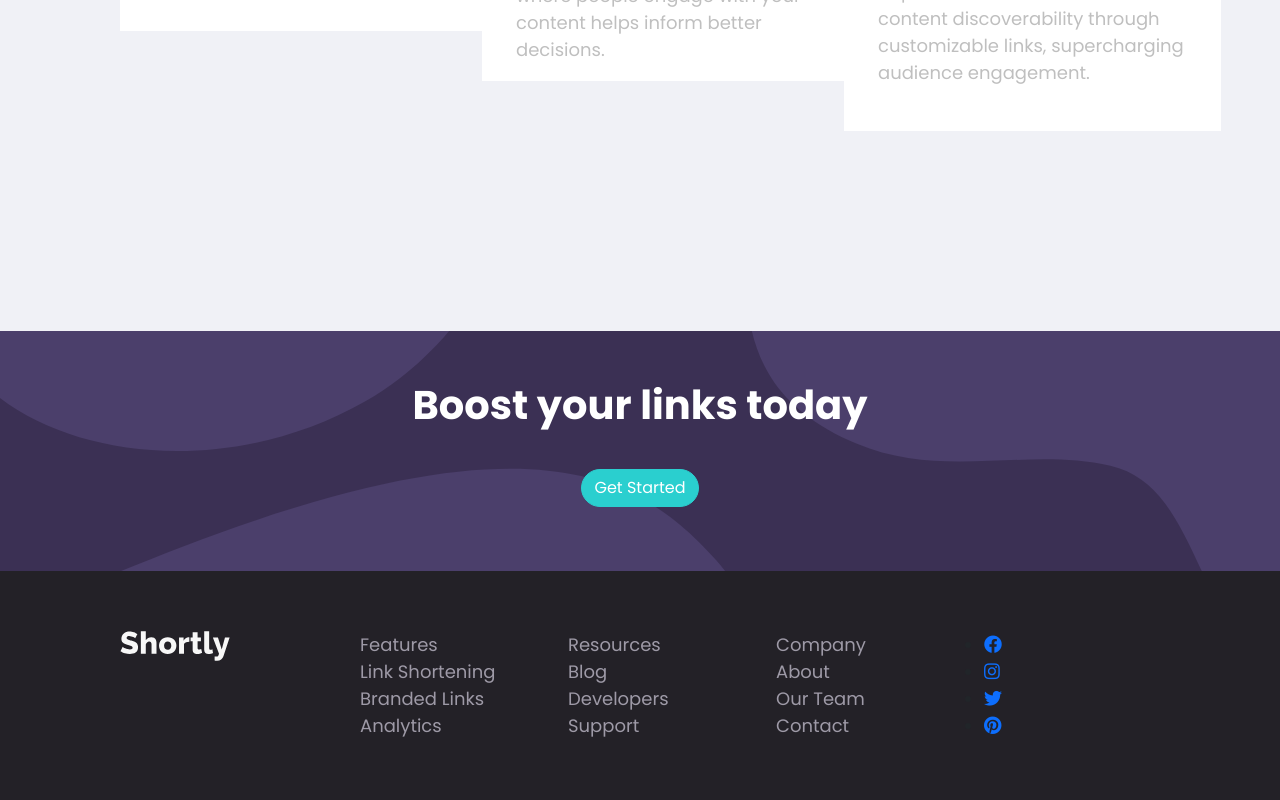
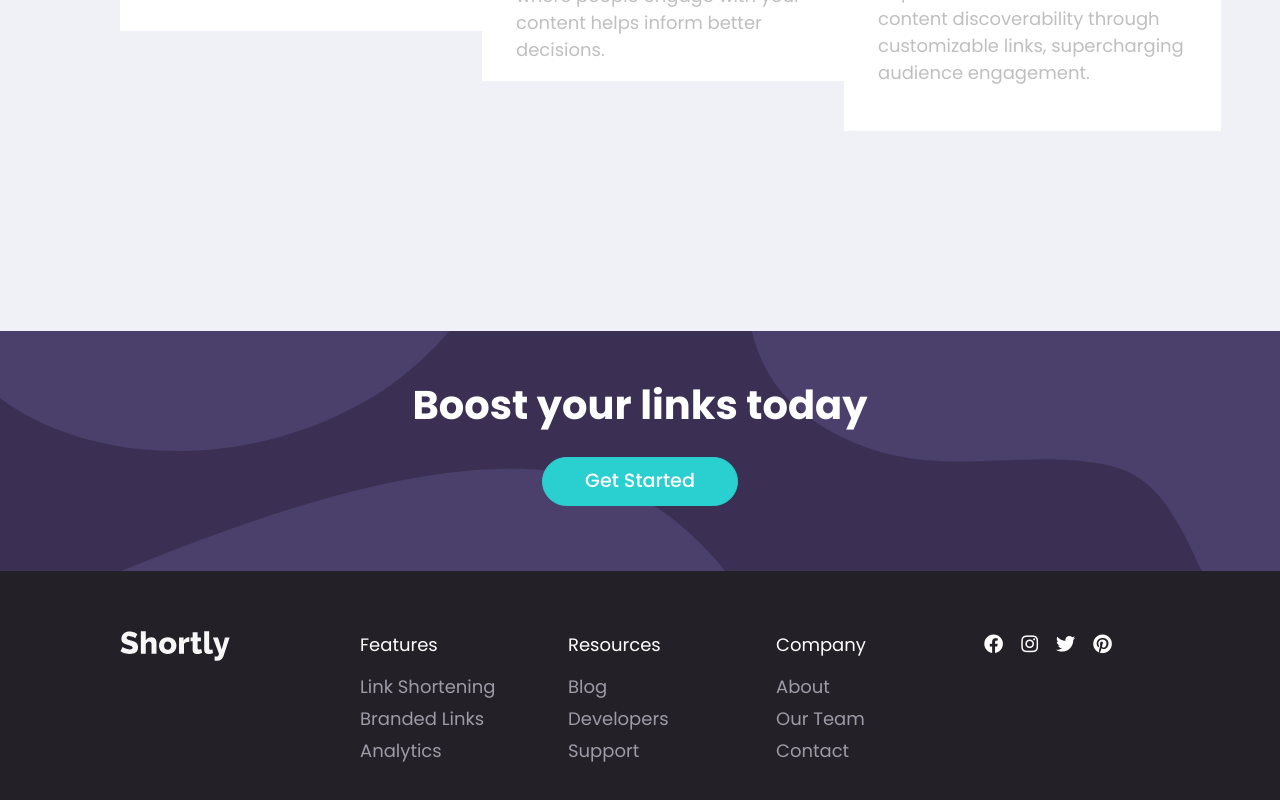
Before and after one commit to MrBeamer/shortly, a React (Create React App) app: page / in a window 1280 px wide. Shown: the part 1400-2200 px from the top of the page. Built offline with nearby package versions, Linux system fonts and the light colour scheme.

Commit message:
added styling to footer

```diff
--- a/src/components/Banner.jsx
+++ b/src/components/Banner.jsx
@@ -10,7 +10,7 @@ export default function Banner() {
           Build your brand’s recognition and get detailed insights on how your
           links are performing.
         </p>
-        <Button> Get Started</Button>
+        <Button className="btn--big"> Get Started</Button>
       </div>
       <img
         src="/images/illustration-working.svg"
--- a/src/components/CallToAction.jsx
+++ b/src/components/CallToAction.jsx
@@ -5,7 +5,7 @@ export default function CallToAction() {
   return (
     <div className="cta__banner">
       <h2 className="cta__title">Boost your links today</h2>
-      <Button>Get Started</Button>
+      <Button className="btn--big">Get Started</Button>
     </div>
   );
 }
--- a/src/components/Footer.jsx
+++ b/src/components/Footer.jsx
@@ -30,7 +30,7 @@ export default function Footer() {
             aria-label="Link to Facebook-Account"
             rel="noopener noreferrer"
           >
-            <i class="fa-facebook fab footer-social-link"></i>
+            <i class="fa-facebook fab footer__link--social"></i>
           </a>
         </li>
         <li>
@@ -40,7 +40,7 @@ export default function Footer() {
             aria-label="Link to Instagram-Account"
             rel="noopener noreferrer"
           >
-            <i class="fa-instagram fab footer-social-link"></i>
+            <i class="fa-instagram fab footer__link--social"></i>
           </a>
         </li>
         <li>
@@ -50,7 +50,7 @@ export default function Footer() {
             aria-label="Link to Twitter-Account"
             rel="noopener noreferrer"
           >
-            <i class="fa-twitter fab footer-social-link"></i>
+            <i class="fa-twitter fab footer__link--social"></i>
           </a>
         </li>
         <li>
@@ -60,7 +60,7 @@ export default function Footer() {
             aria-label="Link to Pinterest-Account"
             rel="noopener noreferrer"
           >
-            <i class="fa-pinterest fab footer-social-link"></i>
+            <i class="fa-pinterest fab footer__link--social"></i>
           </a>
         </li>
       </ul>
--- a/src/style.css
+++ b/src/style.css
@@ -33,6 +33,13 @@ body {
   text-align: center;
 }
 
+.btn--big {
+  border-radius: 25px;
+  padding: 9px 42px;
+  font-weight: 500;
+  font-size: 1.2rem;
+}
+
 .btn-primary {
   background-color: var(--primary);
   border-color: var(--primary);
@@ -43,11 +50,33 @@ body {
   background-color: var(--primary);
   border-color: var(--primary);
   filter: brightness(110%);
+  transform: scale(1.1);
+  transition: all 0.2s;
 }
 
 .btn-primary:active {
   filter: brightness(110%);
 }
+
+/* testing */
+.btn-primary:visited {
+  background-color: red !important;
+}
+
+.btn-primary:active {
+  background-color: red !important;
+  transform: scale(1);
+  transition: all 0.2s;
+}
+
+.btn-primary:focus {
+  background-color: var(--primary);
+  border-color: var(--primary);
+  outline: none !important;
+  box-shadow: none !important;
+}
+
+/* testing after clicked it stays in focus, until you click somewhere else use it on input and copy button or maybe toggle */
 
 .btn-primary:focus {
   outline: none !important;
@@ -104,6 +133,7 @@ body {
 .header__text {
   color: var(--grey);
   width: 84%;
+  margin-bottom: 30px;
 }
 
 /* CreateShortenLink-Section */
@@ -295,7 +325,7 @@ body {
   color: var(--white);
   font-weight: 700;
   padding-top: 50px;
-  margin-bottom: 40px;
+  margin-bottom: 28px;
 }
 
 /* Footer-Section */
@@ -314,5 +344,29 @@ footer {
   list-style: none;
 }
 
+.footer__link.title {
+  color: var(--white);
+  margin-bottom: 15px;
+}
+
 .footer__link {
+  margin-bottom: 5px;
 }
+
+.footer__socials {
+  display: flex;
+  list-style: none;
+  text-decoration: none;
+  font-size: 1.2rem;
+}
+
+.footer__link--social {
+  color: var(--white);
+  margin-right: 18px;
+}
+
+.footer__link--social:hover,
+.footer__link:not([class*="title"]):hover {
+  color: var(--primary);
+  cursor: pointer;
+}
```
